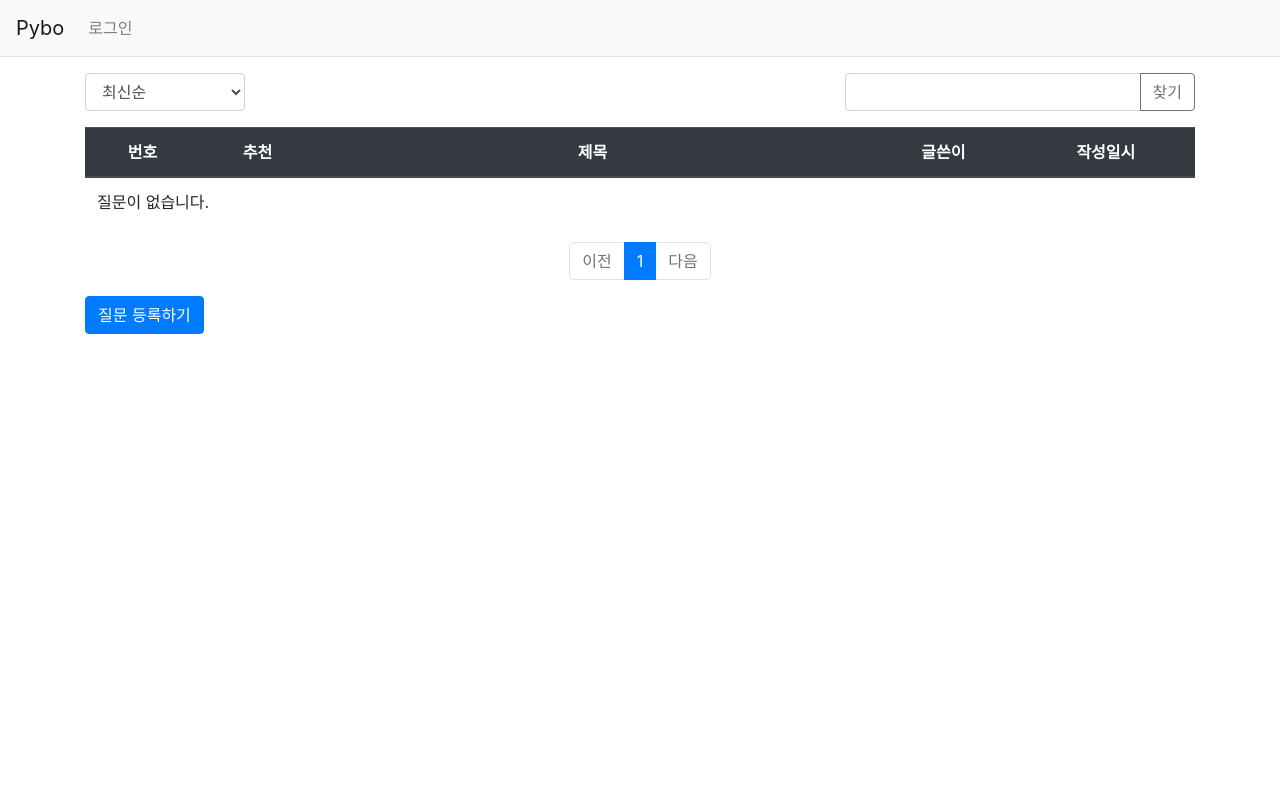
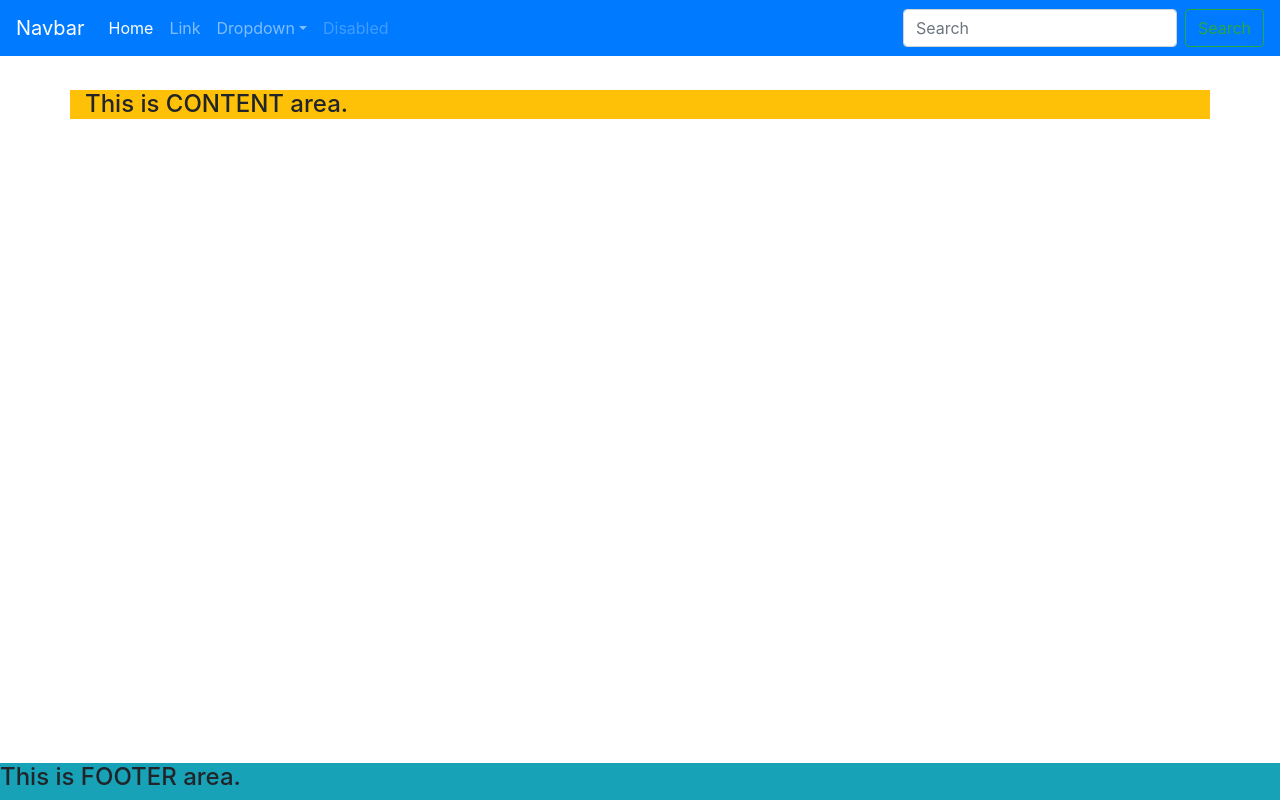
Before and after one commit to gtpchris/pybo, a Django app: page / in a window 1280 px wide. Run offline with Django 3.2, Linux system fonts and the light colour scheme; data that the repository does not hold is empty; some libraries are stand-ins or nearby versions.

Commit message:
url namespace 정리를 통한 개별 앱 접속 가능처리

```diff
--- a/blog/templates/blog/post_all.html
+++ b/blog/templates/blog/post_all.html
@@ -2,8 +2,9 @@
 <br>
 
 {% for post in posts %}
-    {{ post.get_absolute_url }}
-
+    <h3><a href='{{ post.get_absolute_url }}'>{{ post.title }}</a></h3>
+    {{ post.modify_dt|date:"N d, Y" }}
+    <p>{{ post.description }}</p>
 {% endfor %}
 
 <br>
--- a/blog/urls.py
+++ b/blog/urls.py
@@ -1,7 +1,9 @@
+import logging
+
 from django.urls import path, re_path
 
 from blog import views
-import logging
+
 logger = logging.getLogger(__name__)
 
 app_name = 'blog'
--- a/blog/views.py
+++ b/blog/views.py
@@ -34,6 +34,7 @@ class PostYAV(YearArchiveView):
 
 
 class PostMAV(MonthArchiveView):
+    logger.info('PostMAV 진입1')
     model = Post
     date_field = 'modify_dt'
 
--- a/bookmark/urls.py
+++ b/bookmark/urls.py
@@ -4,9 +4,9 @@ from bookmark.views import BookmarkLV, BookmarkDV
 import logging
 logger = logging.getLogger(__name__)
 
-app_name = 'blog'
+app_name = 'bookmark'
 
-logger.info("blog urlpatterns 진입")
+logger.info("bookmark urlpatterns 진입")
 
 urlpatterns = [
 
--- a/config/settings/base.py
+++ b/config/settings/base.py
@@ -109,7 +109,8 @@ AUTH_PASSWORD_VALIDATORS = [
 # Internationalization
 # https://docs.djangoproject.com/en/3.0/topics/i18n/
 
-LANGUAGE_CODE = 'ko-kr'
+# LANGUAGE_CODE = 'ko-kr'
+LANGUAGE_CODE = 'en-us'
 
 TIME_ZONE = 'Asia/Seoul'
 
@@ -194,7 +195,7 @@ LOGGING = {
         },
         'pybo': {
             'handlers': ['console', 'file'],
-            'level': 'INFO',
+            'level': 'DEBUG',
         },
         'bookmark': {
             'handlers': ['console', 'file'],
--- a/config/urls.py
+++ b/config/urls.py
@@ -15,15 +15,20 @@ Including another URLconf
 from django.contrib import admin
 from django.urls import include, path
 
-from pybo.views import base_views
+from config.views import HomeView
+# from pybo.views import base_views
 
+import logging
+logger = logging.getLogger(__name__)
+
+logger.info("config urlpatterns 진입")
 urlpatterns = [
-    path('', base_views.index, name='index'),  # '/' 에 해당되는 path
+    path('', HomeView.as_view(), name='home'),  # '/' 에 해당되는 path
     path('admin/', admin.site.urls),
+    path('common/', include('common.urls')),  # http://localhost:8000/common/ 으로 시작하는 URL은 common/urls.py를 참조
     path('pybo/', include('pybo.urls')),
-    path('common/', include('common.urls')),  # http://localhost:8000/common/ 으로 시작하는 URL은 common/urls.py를 참조
     path('bookmark/', include('bookmark.urls')),
     path('blog/', include('blog.urls')),
 ]
 
-handler404 = 'common.views.page_not_found'
+# handler404 = 'common.views.page_not_found'
--- /dev/null
+++ b/config/views.py
@@ -0,0 +1,5 @@
+from django.views.generic import TemplateView
+
+#--- TemplateView
+class HomeView(TemplateView):
+    template_name = 'home.html'
--- a/pybo/templates/pybo/question_list.html
+++ b/pybo/templates/pybo/question_list.html
@@ -97,7 +97,7 @@
         <!-- 페이징처리 끝 -->
         <a href="{% url 'pybo:question_create' %}" class="btn btn-primary">질문 등록하기</a>
     </div>
-    <form id="searchForm" method="get" action="{% url 'index' %}">
+    <form id="searchForm" method="get" action="{% url 'pybo:index' %}">
         <input type="hidden" id="kw" name="kw" value="{{ kw|default_if_none:'' }}">
         <input type="hidden" id="page" name="page" value="{{ page }}">
         <input type="hidden" id="so" name="so" value="{{ so }}">
--- a/pybo/urls.py
+++ b/pybo/urls.py
@@ -6,10 +6,10 @@ logger = logging.getLogger(__name__)
 
 app_name = 'pybo'
 
-logger.info("pybo urls.py 진입")
+logger.info("pybo urlpatterns 진입")
 
 urlpatterns = [
-    # views.py
+    # base_views.py
     path('', base_views.index, name='index'),
     path('<int:question_id>/', base_views.detail, name='detail'),
 
--- a/pybo/views/base_views.py
+++ b/pybo/views/base_views.py
@@ -16,16 +16,19 @@ def index(request):
 
     logger.info("pybo base_view.py 진입")
     # 입력 파라미터
-    page = request.GET.get('page','1')      # 페이지
+    page = request.GET.get('page', '1')     # 페이지
     kw = request.GET.get('kw', '')          # 검색어
     so = request.GET.get('so', 'recent')    # 정렬기준
 
     # 정렬
     if so == 'recommend':
+        logger.info("pybo base_view.py so == recommend")
         question_list = Question.objects.annotate(num_voter=Count('voter')).order_by('-num_voter', '-create_date')
     elif so == 'popular':
+        logger.info("pybo base_view.py so == popular")
         question_list = Question.objects.annotate(num_answer=Count('answer')).order_by('-num_answer', '-create_date')
     else:  # recent
+        logger.info("pybo base_view.py so == else")
         question_list = Question.objects.order_by('-create_date')
 
     # 검색
@@ -36,6 +39,7 @@ def index(request):
             Q(author__username__icontains=kw) |  # 질문 글쓴이검색
             Q(answer__author__username__icontains=kw)  # 답변 글쓴이검색
         ).distinct()
+        logger.info("pybo base_view.py kw == 없음")
 
     # 페이징처리
     paginator = Paginator(question_list, 10)  # 페이지당 10개씩 보여주기
--- /dev/null
+++ b/templates/home.html
@@ -0,0 +1,60 @@
+<!DOCTYPE html>
+<html lang="ko">
+<head>
+    <meta charset="utf-8">
+    <meta http-equiv="X-UA_Compatible" content="IE=edge">
+    <meta name="viewport" content="width=device-width, initial-scale=1">
+
+    <title>Django web Programming</title>
+    <link rel="stylesheet" href="https://stackpath.bootstrapcdn.com/bootstrap/4.3.1/css/bootstrap.min.css">  <!-- 나중에 설치파일 경로로 바꾸어서 테스트할것 -->
+</head>
+
+<body style="padding-top:90px;">
+
+<nav class="navbar navbar-expand-lg navbar-dark bg-primary fixed-top">
+    <a class="navbar-brand" href="#">Navbar</a>
+    <button class="navbar-toggler" type="button" data-toggle="collapse" data-target="#navbarSupportedContent">
+        <span class="navbar-toggler-icon"></span>
+    </button>
+
+    <div class="collapse navbar-collapse" id="navbarSupportedContent">
+        <ul class="navbar-nav mr-auto">
+            <li class="nav-item active">
+                <a class="nav-link" href="#">Home <span class="sr-only">(current)</span></a>
+            </li>
+            <li class="nav-item">
+                <a class="nav-link" href="#">Link</a>
+            </li>
+            <li class="nav-item dropdown">
+                <a class="nav-link dropdown-toggle" href="#" id="navbarDropdown" role="button" data-toggle="dropdown">Dropdown</a>
+                <div class="dropdown-menu">
+                    <a class="dropdown-item" href="#">Action</a>
+                    <a class="dropdown-item" href="#">Another action</a>
+                    <div class="dropdown-divider"></div>
+                    <a class="dropdown-item" href="#">Something else here</a>
+                </div>
+            </li>
+            <li class="nav-item">
+                <a class="nav-link disabled" href="#" tabindex="-1">Disabled</a>
+            </li>
+        </ul>
+        <form class="form-inline my-2 my-lg-0">
+            <input class="form-control mr-sm-2" type="search" placeholder="Search">
+            <button class="btn btn-outline-success my-2 my-sm-0" type="submit">Search</button>
+        </form>
+    </div>
+</nav>
+<div class="container bg-warning">
+    <h4>This is CONTENT area.</h4>
+</div>
+
+<footer class="fixed-bottom bg-info">
+    <h4>This is FOOTER area.</h4>
+</footer>
+
+<script src="https://code.jquery.com/jquery-3.3.1.slim.min.js"></script>
+<script src="https://cdnjs.cloudflare.com/ajax/libs/popper.js/1.14.7/umd/popper.min.js"></script>
+<script src="https://stackpath.bootstrapcdn.com/bootstrap/4.3.1/js/bootstrap.min.js"></script>
+
+</body>
+</html>
```
Also changed, not shown: blog/models.py (+0 -7 lines), blog/templates/blog/post_archive_year.html (+4 -3 lines).
